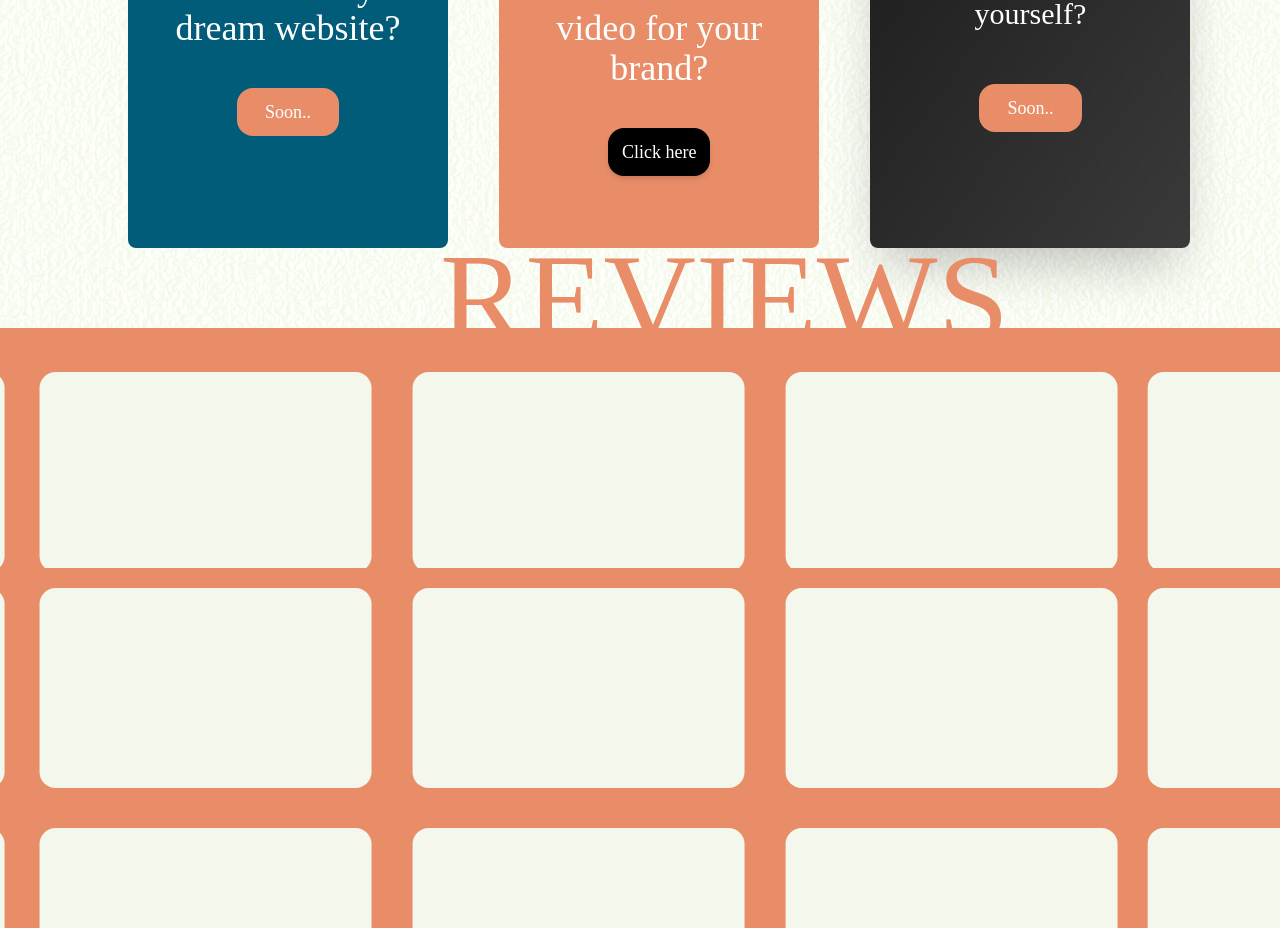
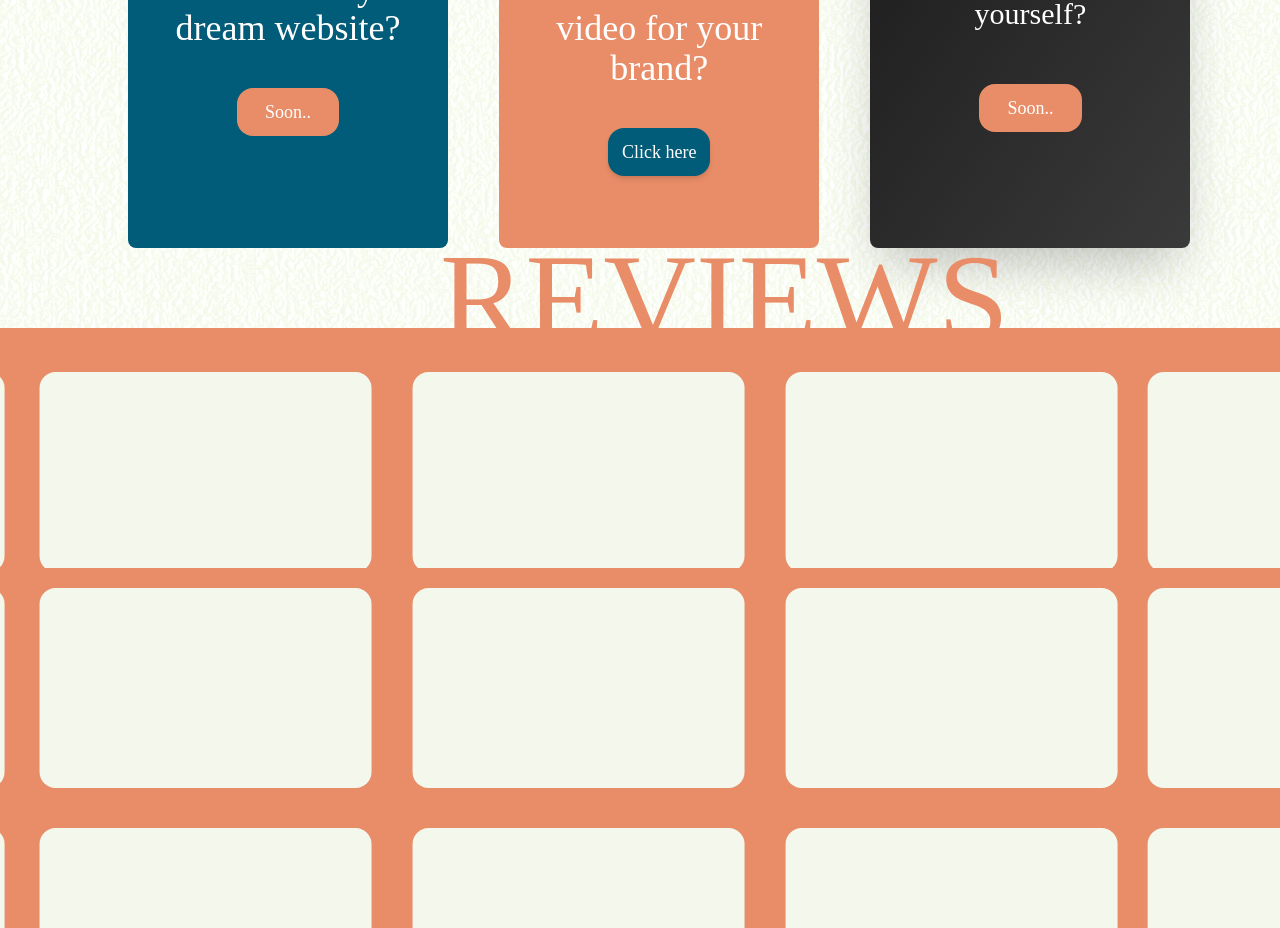
Before and after one commit to PercyJacker/portfolio_website, a React (Vite) app: page / in a window 1280 px wide. Shown: the part 2680-3608 px from the top of the page. Built offline with nearby package versions, Linux system fonts and the light colour scheme.

Commit message:
Update Trial.jsx

```diff
--- a/src/Trial.jsx
+++ b/src/Trial.jsx
@@ -480,7 +480,7 @@ const Hero = () => {
     <motion.div
       whileHover={{ scale: 1.1 }}
       whileTap={{ scale: 0.95 }}
-      className="bg-[#005C78]  h-[6vh] w-[8vw] bg-black mt-4 rounded-2xl flex items-center justify-center cursor-pointer shadow-md"
+      className="  h-[6vh] w-[8vw] bg-[#005C78]   mt-4 rounded-2xl flex items-center justify-center cursor-pointer shadow-md"
     >
       <h1 className="text-lg text-white font-['Radley']">Click here</h1>
     </motion.div>
```
